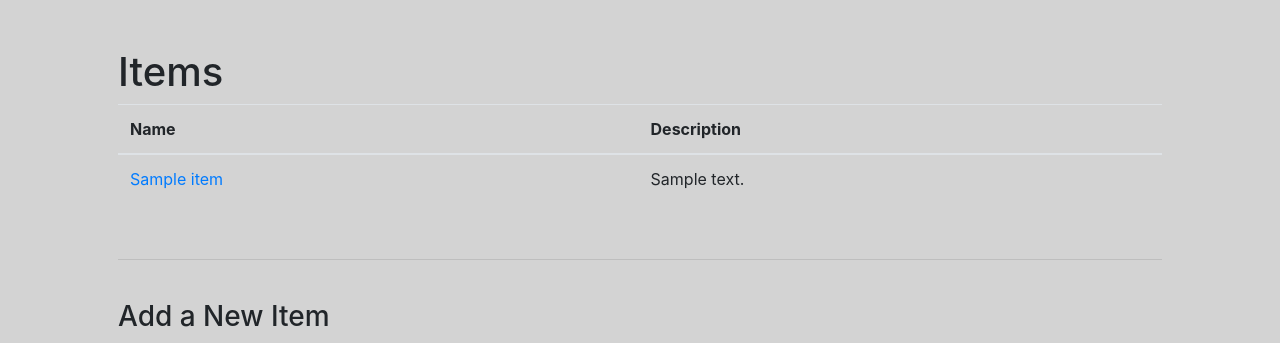
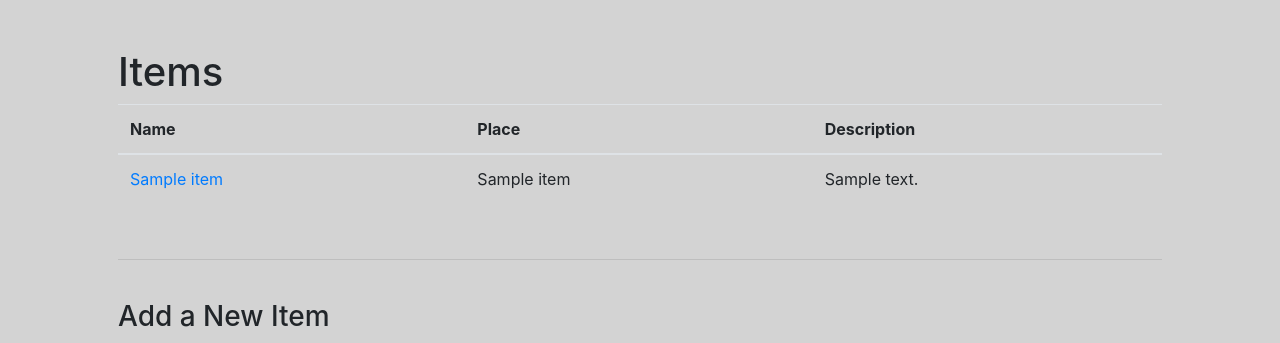
Before and after one commit to Turkosaurus/InCanon, a Flask app: template templates/items.html in a window 1280 px wide. Shown: the part 66-409 px from the top of the page. Run offline with Flask 2, Linux system fonts and the light colour scheme; the template is opened without the code that fills it: most values are stand-ins (such as "Sample title", 1, 10 or a date in 2020); some libraries are stand-ins or nearby versions.

Commit message:
place handling on items fixed

```diff
--- a/templates/items.html
+++ b/templates/items.html
@@ -11,7 +11,7 @@
         <thead>
             <tr>
                 <th>Name</th>
-                <!-- <th>Place</th> -->
+                <th>Place</th>
                 <th>Description</th>
             </tr>
         </thead>
@@ -23,9 +23,9 @@
                         {{ item['name'] }}
                     </a>
                 </td>
-                <!--<td>-->
-                <!--    {{ item['place_id'] }}-->
-                <!--</td>-->
+                <td>
+                   {{ item['place_name'] }}
+                </td>
                 <td>
                     {{ item['description'] }}
                 </td>
```
